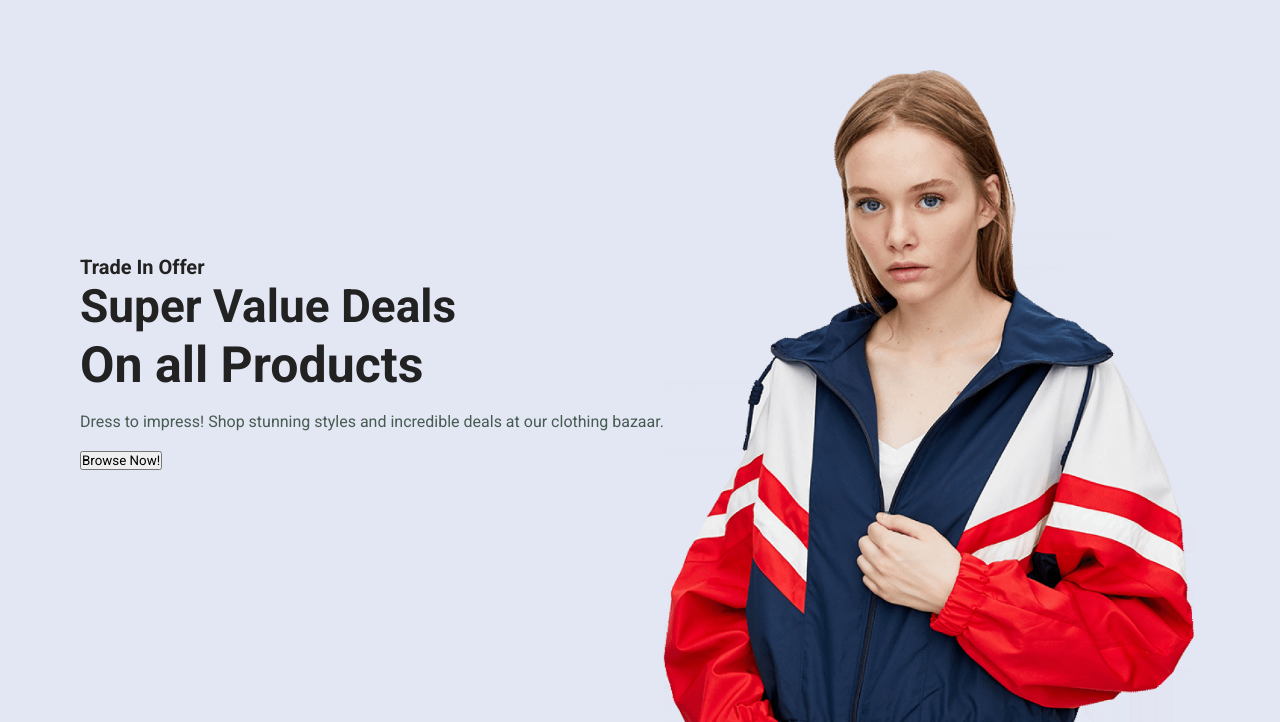
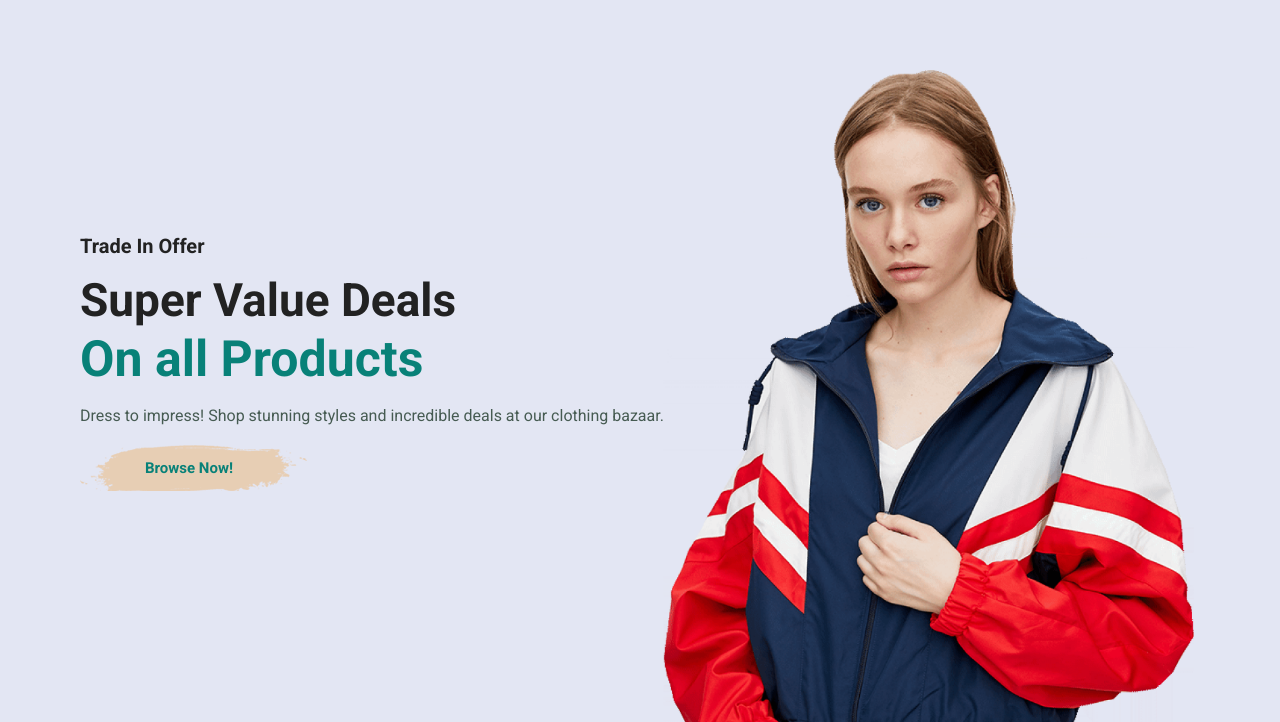
Before and after one commit to KDacut/CME-ORIGINAL-TIANGGE, a plain HTML site: page index.html in a window 1280 px wide. Shown: the part 137-859 px from the top of the page. Drawn offline with Linux system fonts and the light colour scheme; a web font is replaced by a local one.

Commit message:
update styles

```diff
--- a/styles.css
+++ b/styles.css
@@ -135,3 +135,23 @@ body{
   align-items: flex-start;
   justify-content: center;
 }
+
+#hero h4{
+  padding-bottom: 15px;
+}
+
+#hero h1{
+  color: #088178;
+}
+
+#hero button{
+  background-image: url("images/button.png");
+  background-color: transparent;
+  color: #088178;
+  border: 0;
+  padding: 14px 80px 14px 65px;
+  background-repeat: no-repeat;
+  cursor: pointer;
+  font-weight: 700;
+  font-size: 15px;
+}
```
Also changed, not shown: images/button.png (added).
